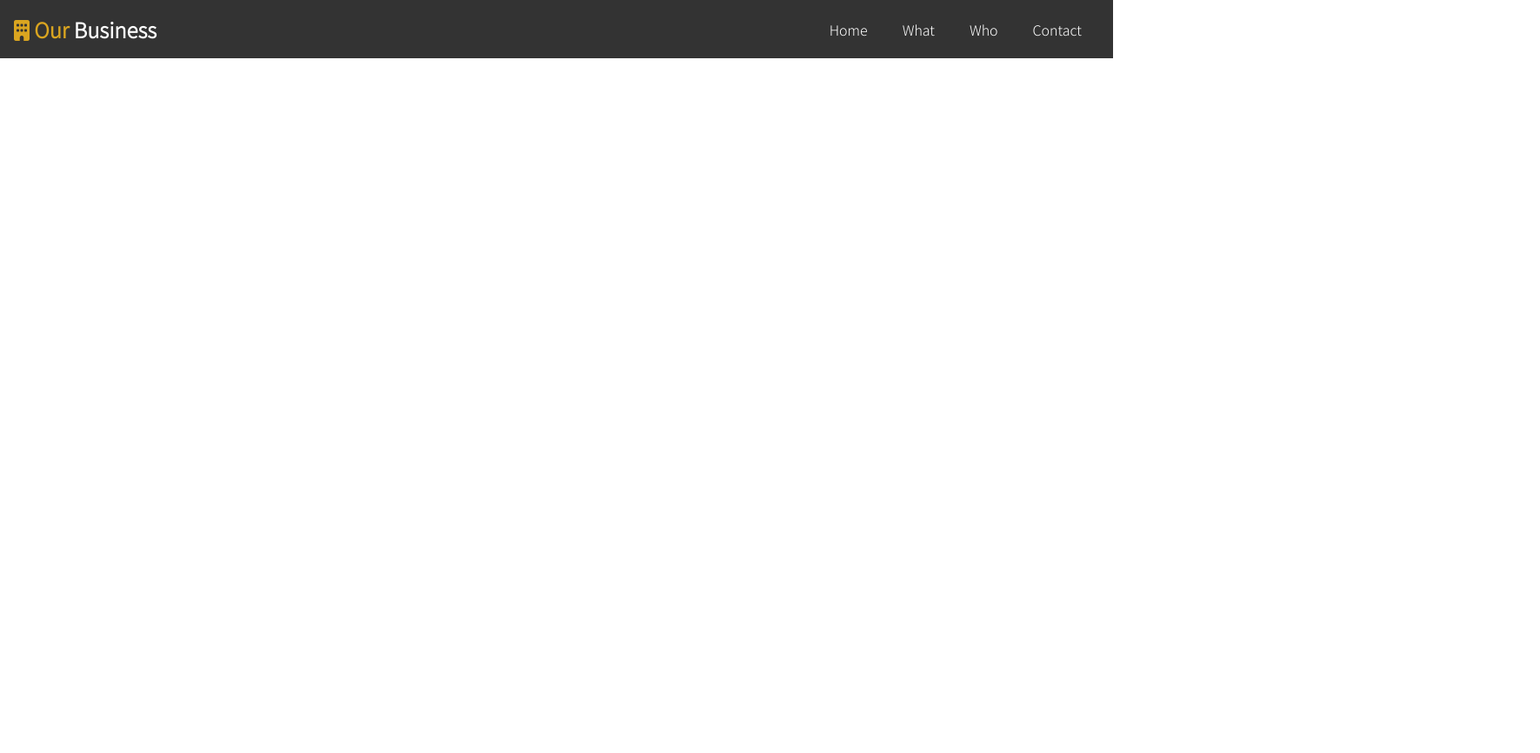
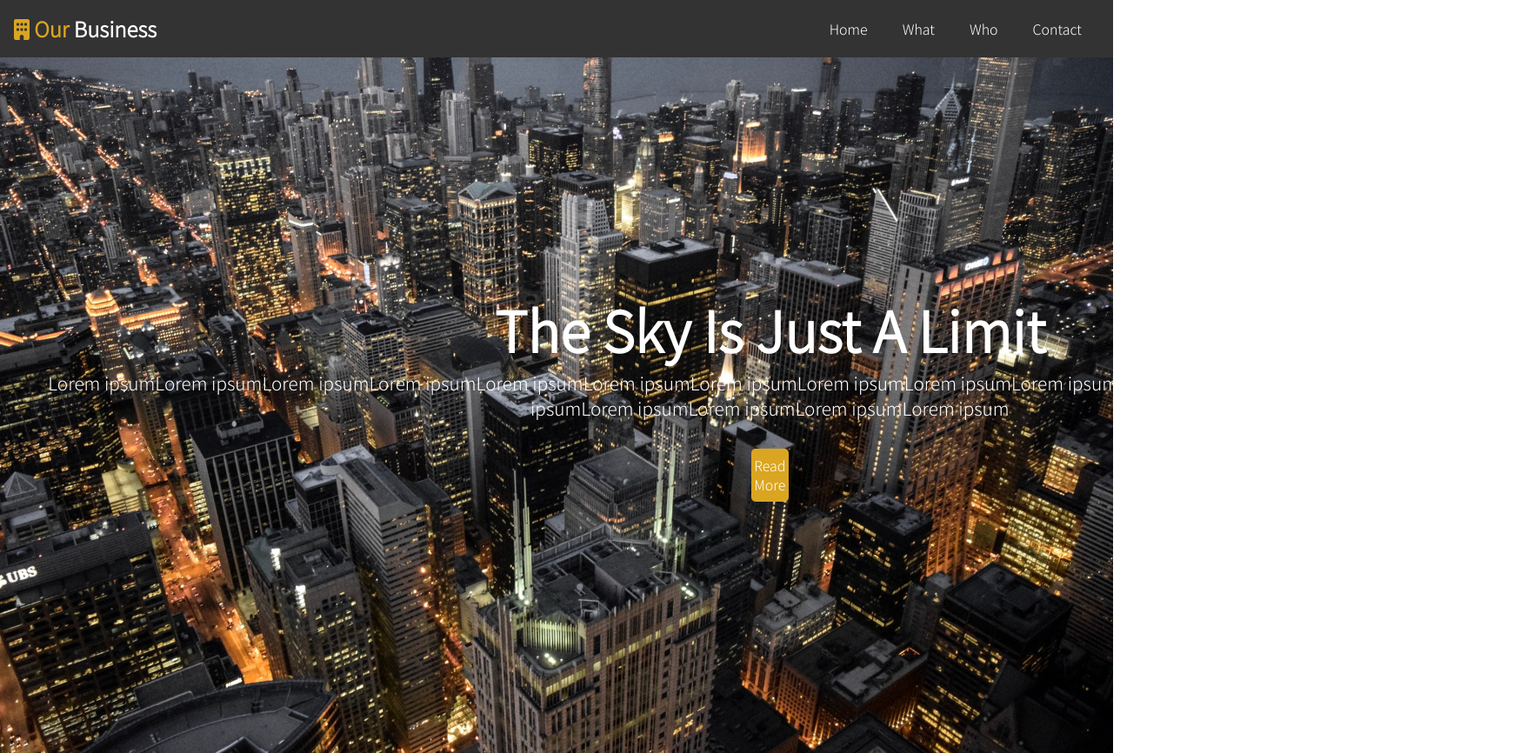
Before and after one commit to damirachimovici/Responsive-Accounting-Website, a plain HTML site: page index.html in a window 1280 px wide. Shown: the whole page at 87% size, 1771 px wide, since content can reach past the window. Before the commit the page ends 800 px from the top, so only its background shows below. Drawn offline with Linux system fonts and the light colour scheme.

Commit message:
Showcase-Header

```diff
--- a/css/style.css
+++ b/css/style.css
@@ -6,6 +6,7 @@
 
 body{
     font-family: "Noto Sans JP";
+    line-height: 1.4;
 }
 a {
     text-decoration: none;
@@ -17,6 +18,33 @@ p{
 /*Utility*/
 .text-primary{
     color: goldenrod ;
+}
+
+.l-heading{
+    font-size: 4rem;
+    margin-bottom: 0.75rem;
+    line-height: 1.1;
+}
+.lead{
+    font-size: 1.3rem;
+    margin-bottom: 2rem;
+}
+
+.btn{
+    display: inline-block;
+    color: white;
+    background: goldenrod;
+    padding: 0.5rem 0.2rem;
+    border: none;
+    border-radius: 5px;
+    margin: 0 52rem;
+}
+.btn:hover{
+    background: gold;
+}
+.btn-dark{
+    background: #333333;
+    color: white;
 }
 
 /*Navbar*/
@@ -44,4 +72,26 @@ p{
 #navbar ul li a:hover{
     background: goldenrod;
     border-radius: 5x;
+
+/*Showcase*/
+
 }
+#showcase{
+    background: #333 url("../img/showcase.jpg") no-repeat center/cover;
+    height: 100vh;
+    color: white;
+}
+#showcase .showcase-content{
+    display: flex;
+    flex-direction: column;
+    justify-content: center;
+    text-align: center;
+    align-content: center;
+    height: 100%;
+    padding: 0 2rem;
+    position: absolute;
+    top:60px;
+    left:0;
+    bottom: 0;
+    background-color: rgba(0,0,0,0,4);
+}
--- a/index.html
+++ b/index.html
@@ -21,5 +21,16 @@
             <li><a href="">Contact</a></li>
         </ul>
     </nav>
+    <header id="showcase">
+        <div class="showcase-content">
+            <h1 class="l-heading">
+                The Sky Is Just A Limit
+            </h1>
+            <p class="lead">
+                Lorem ipsumLorem ipsumLorem ipsumLorem ipsumLorem ipsumLorem ipsumLorem ipsumLorem ipsumLorem ipsumLorem ipsumLorem ipsumLorem ipsumLorem ipsumLorem ipsumLorem ipsumLorem ipsumLorem ipsumLorem ipsum
+            </p>
+            <a href="/what" class="btn">Read More</a>
+        </div>
+    </header>
 </body>
 </html>
```
